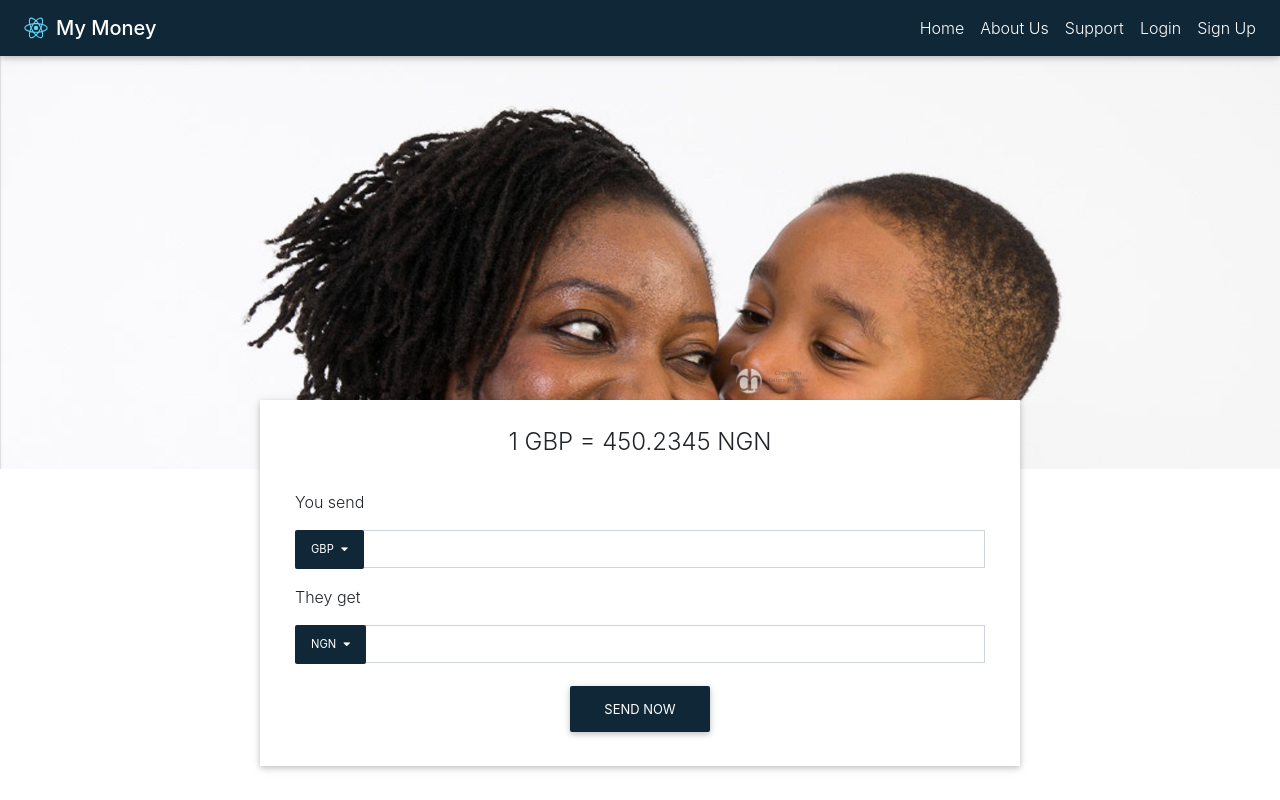
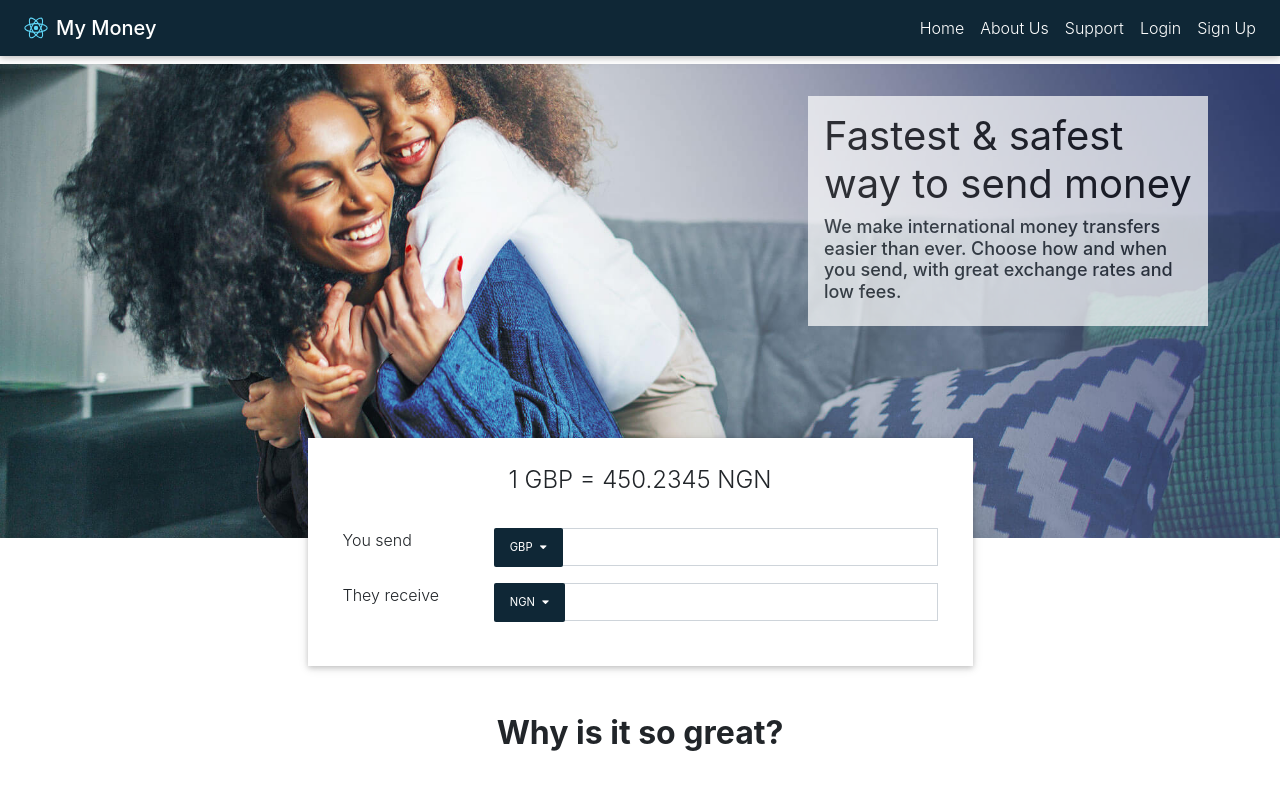
Before and after one commit to socx/socx-money, a React (Create React App) app: page /welcome in a window 1280 px wide. Shown: the top 800 px of the page. Built offline with nearby package versions, Linux system fonts and the light colour scheme.

Commit message:
rate calcuator  (WIP) https://github.com/socx/socx-money/issues/7

```diff
--- /dev/null
+++ b/src/components/landmark/index.js
@@ -0,0 +1,23 @@
+import React from "react";
+import './styles.css';
+
+const Landmark = () => {
+  return (
+    <>
+      <div className="landmark">
+        <div className="landmark-text-strip">
+          <div className="landmark-text">
+            <h1 className="landmark-text-title">
+              Fastest & safest way to send money
+            </h1>
+            <h3 className="landmark-text-subtitle">
+              We make international money transfers easier than ever. Choose how and when you send, with great exchange rates and low fees.
+            </h3>
+          </div>
+        </div>
+      </div>
+    </>
+  );
+};
+
+export default Landmark;
--- /dev/null
+++ b/src/components/landmark/styles.css
@@ -0,0 +1,66 @@
+.landmark {
+  background-position: center;
+  background-repeat: no-repeat;
+  background-size: cover;
+  display: flex;
+  justify-content: center;
+  background-image: url(../../assets/mother-and-daughter.jpg);
+  background-size: cover;
+  background-position: center center; }
+  @media (min-width: 576px) {
+    .landmark {
+      align-items: center; } }
+  @media (min-width: 768px) {
+    .landmark {
+      min-height: 474px; } }
+  @media (max-width: 575px) {
+    .landmark {
+      align-items: flex-end;
+      min-height: 250px;
+      margin-top: -8px; } }
+  .landmark .landmark-text-strip {
+    display: flex;
+    justify-content: center;
+    margin-left: 32px;
+    margin-right: 32px;
+    width: 1136px; }
+    @media (max-width: 575px) {
+      .landmark .landmark-text-strip {
+        align-self: center;
+        margin-top: -70px; } }
+    @media (min-width: 768px) {
+      .landmark .landmark-text-strip {
+        justify-content: flex-end;
+        align-self: start; } }
+    @media (max-width: 991px) {
+      .landmark .landmark-text-strip {
+        width: 100%; } }
+    .landmark .landmark-text-strip .landmark-text {
+      display: flex;
+      flex-direction: column;
+      max-width: 400px;
+      text-align: center;
+      padding: 1rem;
+      background-color: #fff;
+      opacity: .7; }
+      @media (max-width: 991px) and (min-width: 768px) {
+        .landmark .landmark-text-strip .landmark-text {
+          margin-bottom: 91.5px; } }
+      @media (min-width: 768px) {
+        .landmark .landmark-text-strip .landmark-text {
+          text-align: left;
+          margin-top: 32px; } }
+      .landmark .landmark-text-strip .landmark-text .landmark-text-title {
+        color: #000;
+        font-size: 24px;
+        font-weight: 400;
+        line-height: 1.2; }
+        @media (min-width: 576px) {
+          .landmark .landmark-text-strip .landmark-text .landmark-text-title {
+            font-size: 40px; } }
+      .landmark .landmark-text-strip .landmark-text .landmark-text-subtitle {
+        font-size: 18px;
+        font-weight: 500; }
+        @media (max-width: 576px) {
+          .landmark .landmark-text-strip .landmark-text .landmark-text-subtitle {
+            display: none; } }
--- /dev/null
+++ b/src/components/landmark/styles.scss
@@ -0,0 +1,77 @@
+.landmark {
+  background-position: center;
+  background-repeat: no-repeat;
+  background-size: cover;
+  display: flex;
+  justify-content: center;
+  @media (min-width: 576px) {
+    align-items: center;
+  }
+  @media (min-width: 768px) {
+    min-height: 474px;
+  }
+  @media (max-width: 575px) {
+    align-items: flex-end;
+    min-height: 250px;
+    margin-top: -8px;
+  }
+  background-image: url(../../assets/mother-and-daughter.jpg);
+  background-size: cover;
+  background-position: center center;
+
+  .landmark-text-strip {
+    display: flex;
+    justify-content: center;
+    margin-left: 32px;
+    margin-right: 32px;
+    width: 1136px;
+    @media(max-width: 575px) {
+      align-self: center;
+      margin-top: -70px;
+    }
+    @media (min-width: 768px) {
+      justify-content: flex-end;
+      align-self: start;
+    }
+    @media (max-width: 991px) {
+      width: 100%;
+    }
+    .landmark-text {
+      display: flex;
+      flex-direction: column;
+
+      max-width: 400px;
+      text-align: center;
+      padding: 1rem;;
+      @media (max-width: 991px) and (min-width: 768px) {
+        margin-bottom: 91.5px;
+      }
+
+        background-color: #fff;
+        opacity: .7;
+
+      @media (min-width: 768px) {
+        text-align: left;
+        margin-top: 32px;
+      }
+      .landmark-text-title {
+        color: #000;
+        font-size: 24px;
+        font-weight: 400;
+        line-height: 1.2;
+
+        @media (min-width: 576px) {
+          font-size: 40px;
+        }
+      }
+      .landmark-text-subtitle {
+        font-size: 18px;
+        font-weight: 500;
+        @media (max-width: 576px) {
+          display: none;
+        }
+      }
+
+    }
+  }
+}
--- a/src/containers/Welcome/index.js
+++ b/src/containers/Welcome/index.js
@@ -16,6 +16,7 @@
 } from 'mdbreact';
 import './styles.css';
 import { THEME } from '../../constants/common';
+import Landmark from '../../components/landmark';
 
 class Welcome extends React.Component {
   scrollToTop = () => window.scrollTo(0, 0);
@@ -23,12 +24,13 @@
   render() {
     return (
       <>
-        <MDBEdgeHeader color={THEME} className='sectionPage' />
-        <div className='mt-3 mb-5'>
+        <Landmark />
+        <MDBEdgeHeader color={THEME} className='sectionPage d-none' />
+        <div className='mt-0 mb-0'>
           <MDBFreeBird>
             <MDBRow>
               <MDBCol
-                md='8'
+                md='7'
                 className='mx-auto float-none white z-depth-1 py-2'
               >
                 <MDBCardBody className='text-center'>
@@ -36,7 +38,12 @@
                     1 GBP = 450.2345 NGN
                   </h4>
                   <hr className="hr-light" />
-                  <p className="text-left">You send</p>
+                  <form>
+                    <div className='form-row'>
+                      <div className='col-xs-12 col-md-3 text-left'>
+                        You send
+                      </div>
+                      <div className='col-xs-12 col-md-9'>
                         <MDBInputGroup
                           containerClassName='mb-3'
                           prepend={
@@ -55,7 +62,13 @@
                             </MDBDropdown>
                           }
                         />
-                  <p className="text-left">They get</p>
+                      </div>
+                    </div>
+                    <div className='form-row'>
+                      <div className='col-xs-12 col-md-3 text-left'>
+                        They receive
+                      </div>
+                      <div className='col-xs-12 col-md-9'>
                         <MDBInputGroup
                           containerClassName='mb-3'
                           prepend={
@@ -75,26 +88,9 @@
                             </MDBDropdown>
                           }
                         />
-
-                  <div className="form-group d-none">
-                    <label htmlFor="exampleFormControlSelect1">You send</label>
-                    <select className="form-control custom-select" id="exampleFormControlSelect1">
-                      <option>GBP from United Kingdom</option>
-                      <option>CAD from Canada</option>
-                    </select>
                       </div>
-
-                  <div className="form-group d-none">
-                    <label htmlFor="exampleFormControlSelect1">They get</label>
-                    <select className="form-control custom-select" id="exampleFormControlSelect1">
-                      <option>GHS (Ghanaian Cedis) </option>
-                      <option>KES (Kenyan Shillings)</option>
-                      <option>NGN (Nigerian Naira)</option>
-                    </select>
                     </div>
-                  <div className="text-center black-textw">
-                    <MDBBtn rounded color={THEME} className='btn' onClick={this.goToUrl}>Send Now</MDBBtn>
-                  </div>
+                  </form>
                 </MDBCardBody>
               </MDBCol>
             </MDBRow>
--- a/src/overrides.css
+++ b/src/overrides.css
@@ -8,7 +8,7 @@
       height: 420px; } }
 
 .sectionPage::after {
-  background: url("./assets/mother-and-son.jpg") !important;
+  background: url("./assets/mother-and-daughter.jpg") !important;
   background-position: center center;
   background-size: cover !important;
   filter: opacity(1) !important; }
--- a/src/overrides.scss
+++ b/src/overrides.scss
@@ -9,7 +9,7 @@
 }
 
 .sectionPage::after {
-  background: url("./assets/mother-and-son.jpg") !important;
+  background: url("./assets/mother-and-daughter.jpg") !important;
   background-position: center center;
   background-size: cover !important;
   filter: opacity(1) !important;
```
Lines whose indentation alone changed are shown as unchanged.
